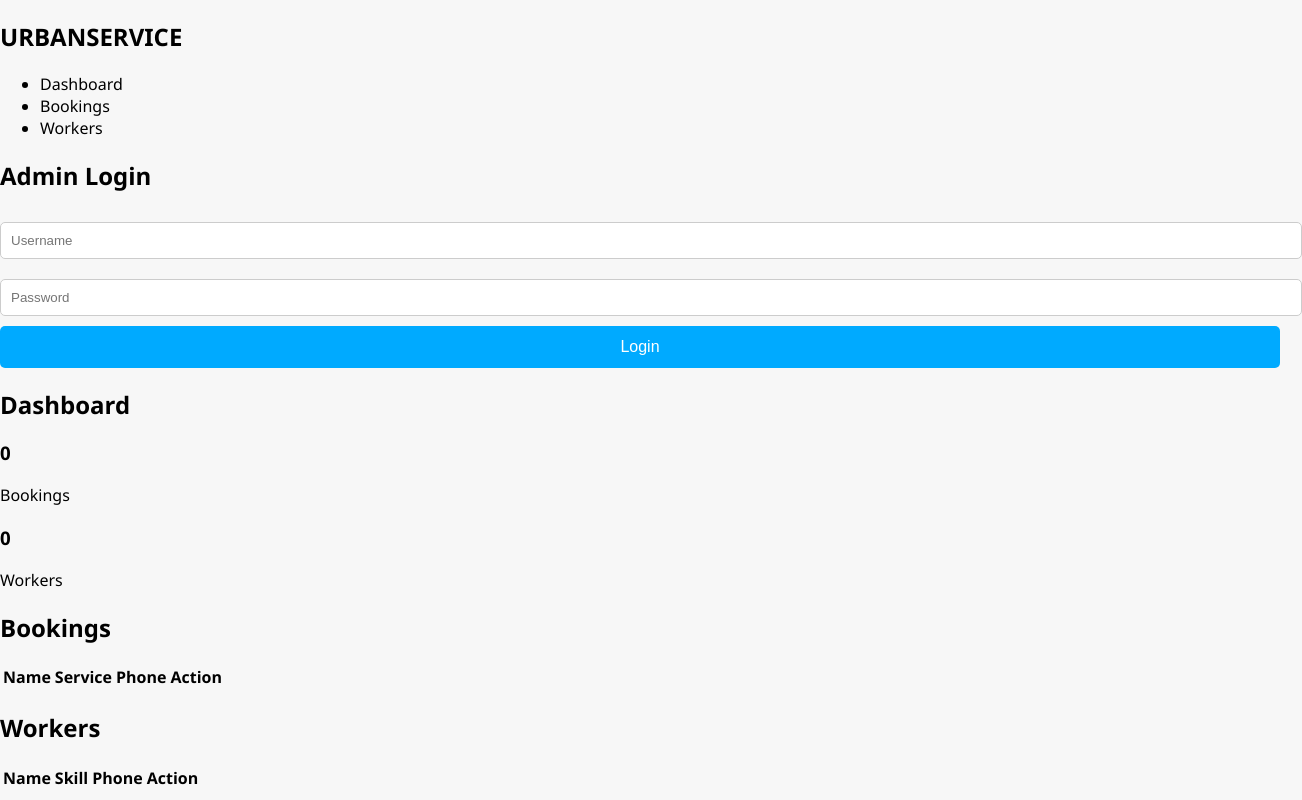
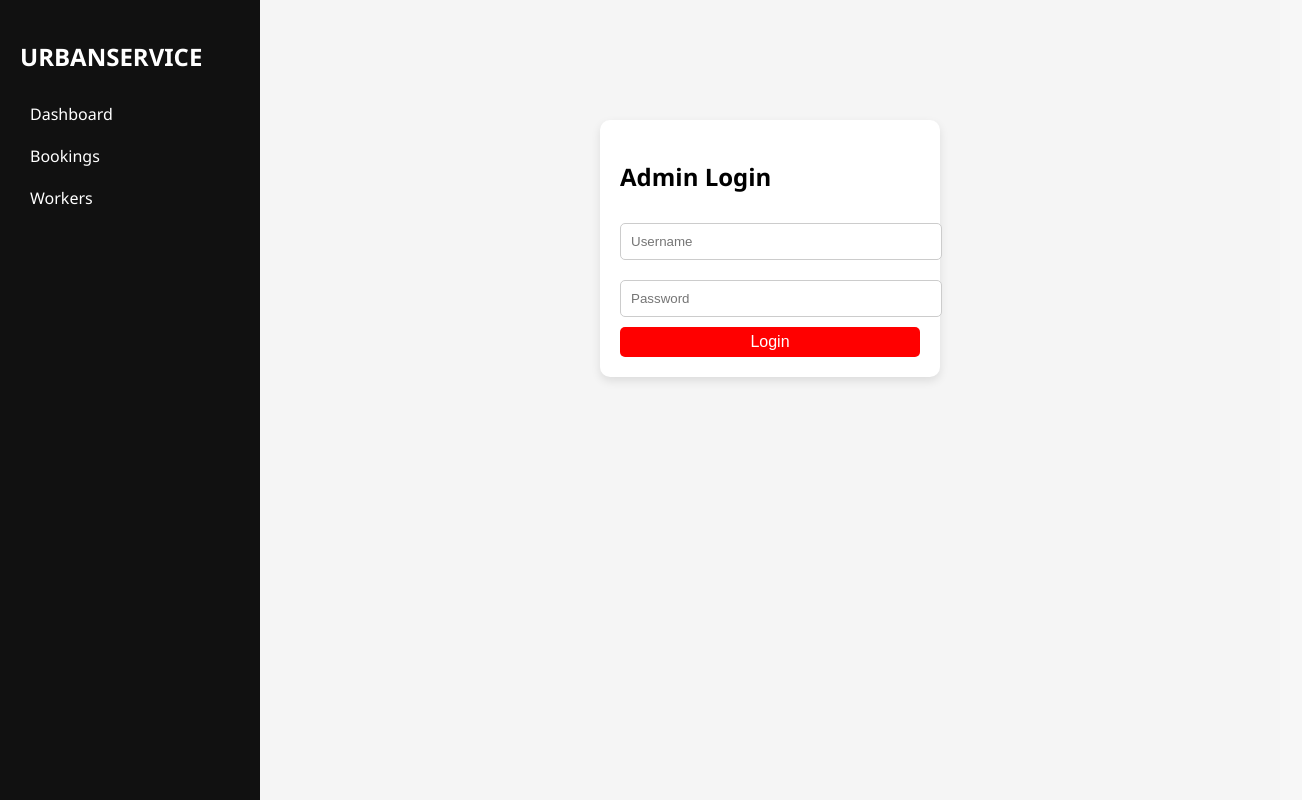
Before and after one commit to aryanpopalghat233-pixel/URBANPRO, a website: page public/admin.html in a window 1280 px wide. Shown: the whole page, 1302 px wide, since content can reach past the window. Drawn offline with Linux system fonts and the light colour scheme.

Commit message:
Update style.css

```diff
--- a/public/style.css
+++ b/public/style.css
@@ -103,3 +103,97 @@ height:400px;
 margin:20px;
 border-radius:10px;
 }
+
+/* ADMIN LAYOUT */
+.admin-container {
+display:flex;
+height:100vh;
+}
+
+/* SIDEBAR */
+.sidebar {
+width:220px;
+background:#111;
+color:white;
+padding:20px;
+}
+
+.sidebar h2 {
+margin-bottom:20px;
+}
+
+.sidebar ul {
+list-style:none;
+padding:0;
+}
+
+.sidebar li {
+padding:10px;
+cursor:pointer;
+border-radius:5px;
+}
+
+.sidebar li:hover {
+background:#333;
+}
+
+/* MAIN AREA */
+.main {
+flex:1;
+padding:20px;
+background:#f5f5f5;
+overflow:auto;
+}
+
+/* LOGIN */
+.login-box {
+max-width:300px;
+margin:100px auto;
+background:white;
+padding:20px;
+border-radius:10px;
+box-shadow:0 4px 10px rgba(0,0,0,0.1);
+}
+
+.hidden {
+display:none;
+}
+
+/* STATS */
+.stats {
+display:flex;
+gap:20px;
+}
+
+.stat-card {
+background:white;
+padding:20px;
+border-radius:10px;
+flex:1;
+text-align:center;
+box-shadow:0 4px 10px rgba(0,0,0,0.1);
+}
+
+/* TABLE */
+table {
+width:100%;
+background:white;
+border-radius:10px;
+overflow:hidden;
+box-shadow:0 4px 10px rgba(0,0,0,0.1);
+}
+
+th, td {
+padding:12px;
+border-bottom:1px solid #eee;
+text-align:left;
+}
+
+button {
+padding:6px 10px;
+background:red;
+color:white;
+border:none;
+border-radius:5px;
+cursor:pointer;
+}
```
